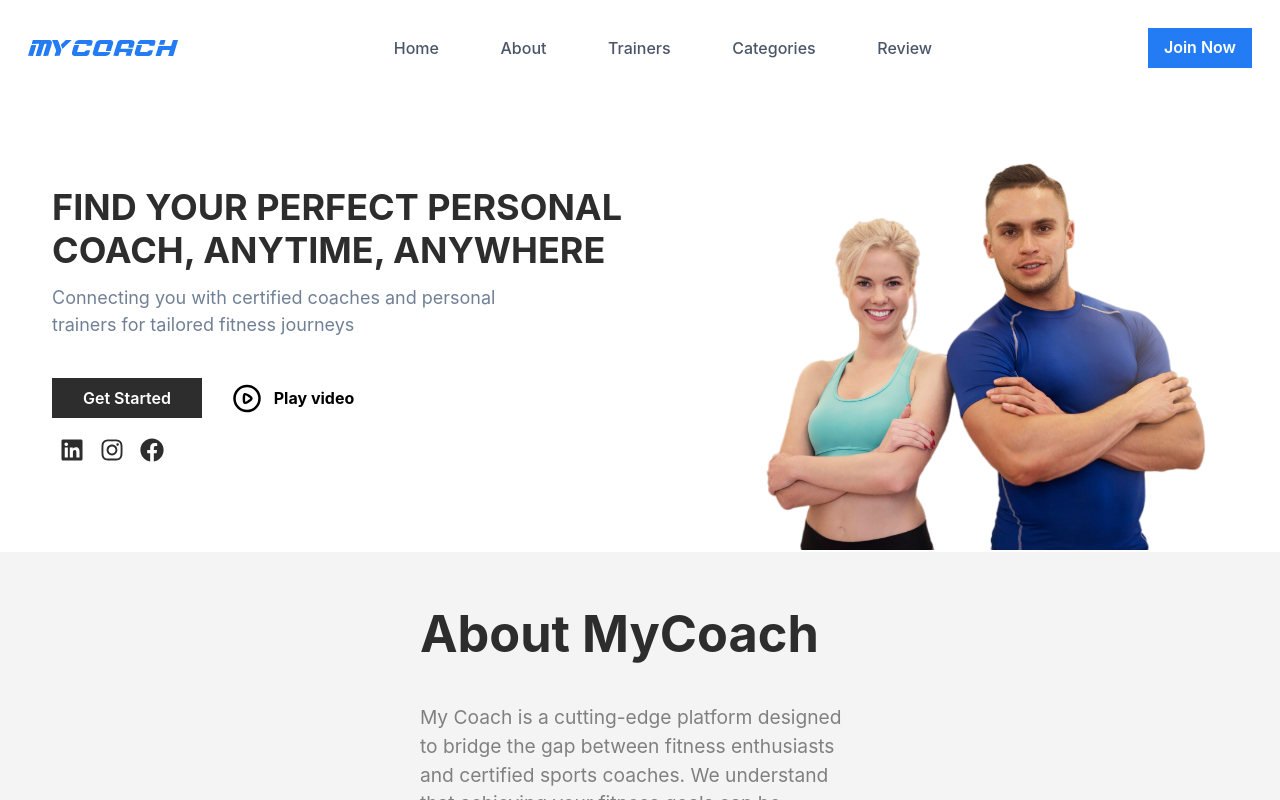
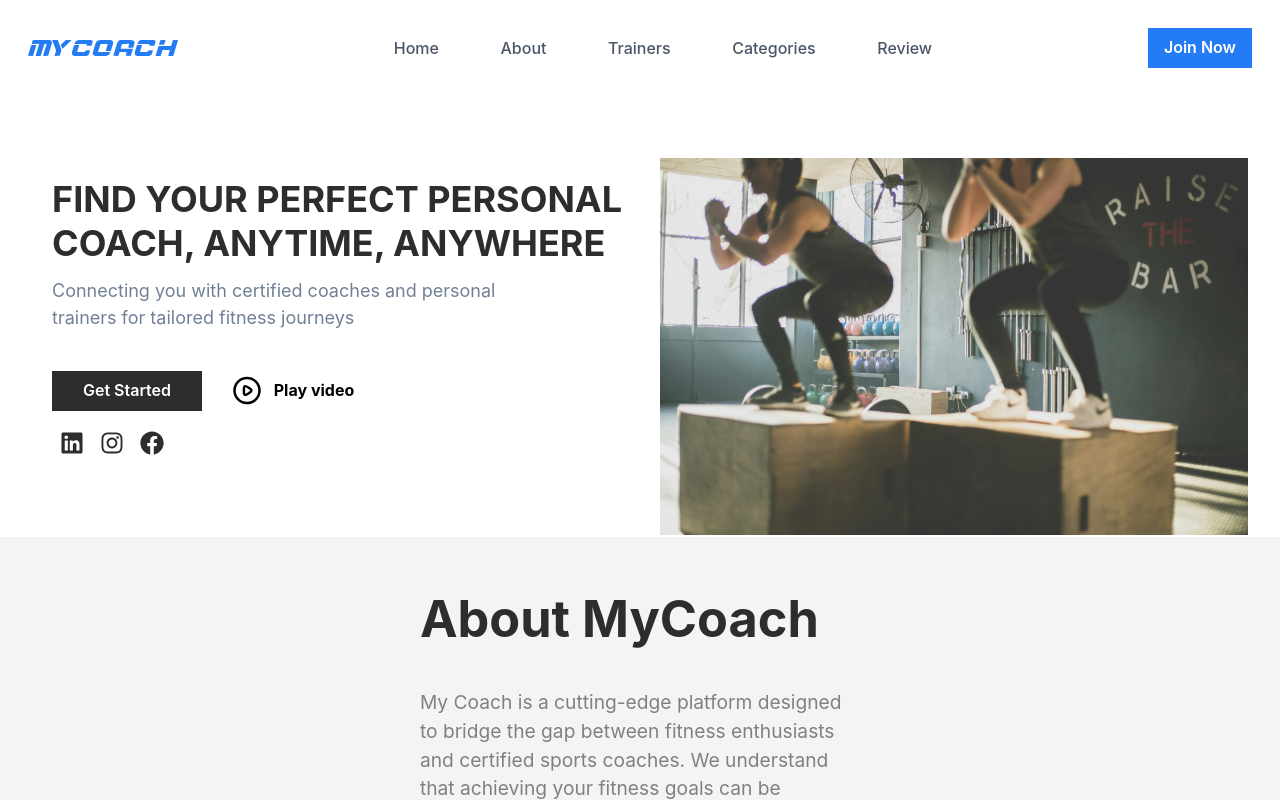
Before and after one commit to My-Coach-Online/My-Coach-Landing-Page, a React (Create React App) app: page / in a window 1280 px wide. Shown: the top 800 px of the page. Built offline with nearby package versions, Linux system fonts and the light colour scheme.

Commit message:
"Updated image source in HeroSection from 'partners-private-professional-life.png' to 'meghan-holmes-wy_L8W0zcpI-unsplash.jpg'"

```diff
--- a/src/HeroSection/HeroSection.jsx
+++ b/src/HeroSection/HeroSection.jsx
@@ -94,7 +94,7 @@ export const HeroSection = () => {
                 pos={'relative'}
                 top={[70, 30]}
             >
-                <img src="partners-private-professional-life.png" alt="coaches" style={{ width: "100%" }} />
+                <img src="meghan-holmes-wy_L8W0zcpI-unsplash.jpg" alt="coaches" style={{ width: "100%" }} />
             </Box>
         </Flex>
     );
```
Also changed, not shown: public/meghan-holmes-wy_L8W0zcpI-unsplash.jpg (added).
